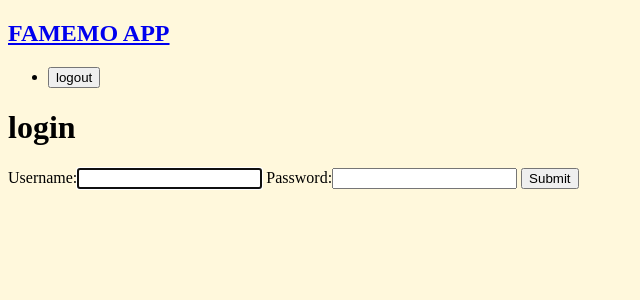
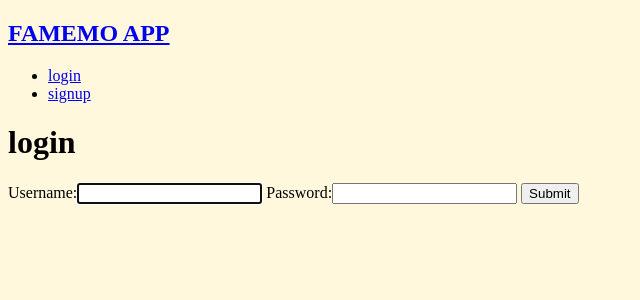
Before and after one commit to fatimozln/famemo, a Django app: page /accounts/login in a window 1280 px wide. Shown: the top 300 px of the page, without its empty margins (0-640 px from the left). Run offline with Django 3.2, Linux system fonts and the light colour scheme.

Commit message:
check login or register user and show top page and show logout and create post link

```diff
--- a/templates/base.html
+++ b/templates/base.html
@@ -15,12 +15,24 @@
     <h2><a href="{% url 'articles:list'%}">FAMEMO APP</a></h2>
     <nav>
         <ul>
+            {% if user.is_authenticated %}
             <li>
                 <form class="logout-link" action="{% url 'accounts:logout'%}" method="POST">
                     {% csrf_token %}
                     <button type="submit">logout</button>
                 </form>
             </li>
+            <li>
+                <a href="{% url 'articles:add' %}">new post</a>
+            </li>
+            {% else %}
+            <li>
+                <a href="{% url 'accounts:login' %}">login</a>
+            </li>
+            <li>
+                <a href="{% url 'accounts:signup' %}">signup</a>
+            </li>
+            {% endif %}
         </ul>
     </nav>
     <div class="wrapper">
```
